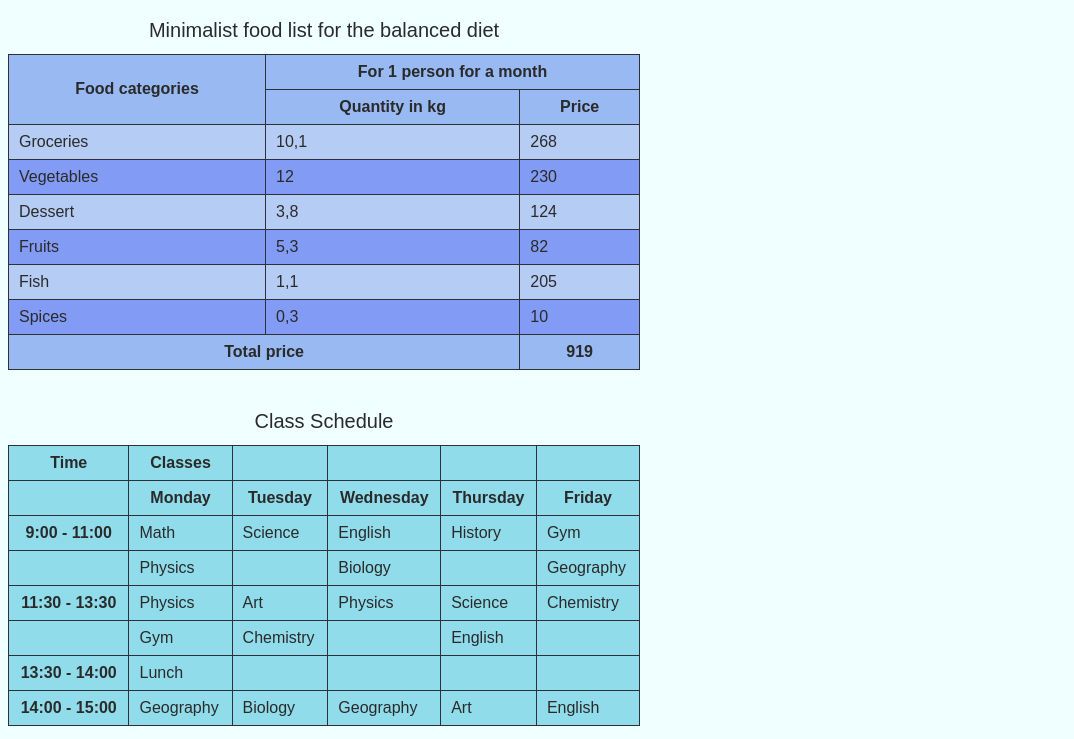
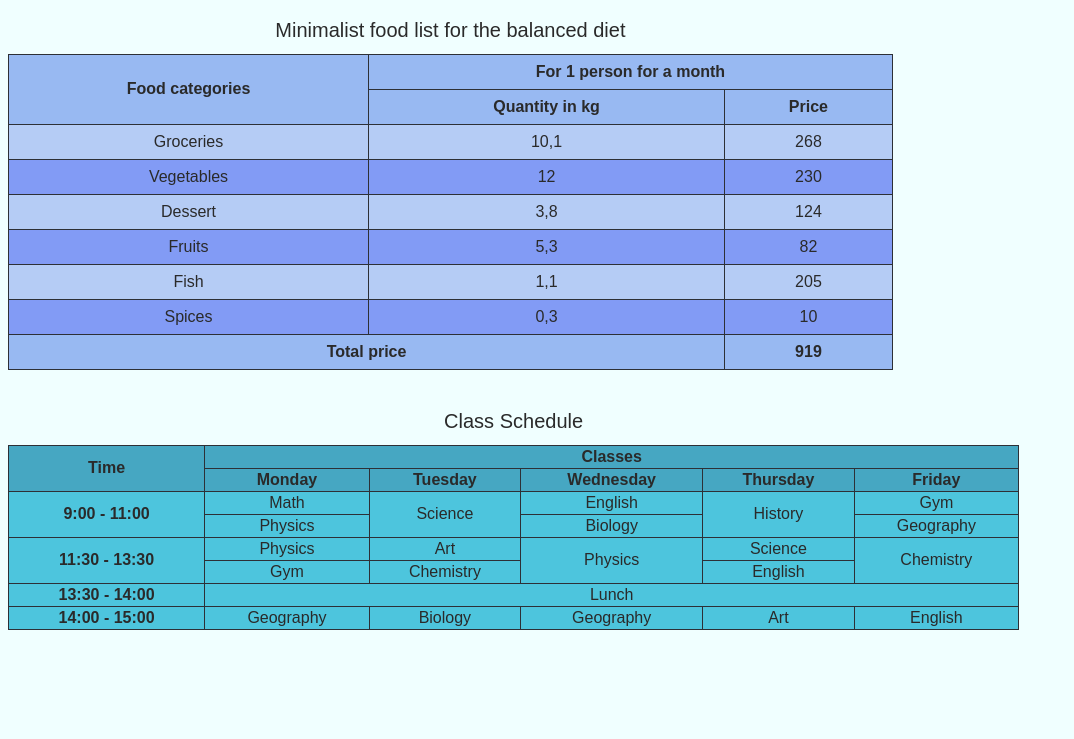
Before and after one commit to tatiana-baranova/HTML-Tables, a website: page index.html in a window 1280 px wide. Shown: the part 61-800 px from the top of the page, without its empty margins (0-1074 px from the left). Drawn offline with Linux system fonts and the light colour scheme.

Commit message:
table grouping and style

```diff
--- a/index.html
+++ b/index.html
@@ -73,15 +73,10 @@
 
       <thead>
         <tr>
-          <th>Time</th>
-          <th>Classes</th>
-          <th></th>
-          <th></th>
-          <th></th>
-          <th></th>
+          <th rowspan="2">Time</th>
+          <th colspan="5">Classes</th>
         </tr>
         <tr>
-          <th></th>
           <th>Monday</th>
           <th>Tuesday</th>
           <th>Wednesday</th>
@@ -92,44 +87,34 @@
 
       <tbody>
         <tr>
-          <th>9:00 - 11:00</th>
+          <th rowspan="2">9:00 - 11:00</th>
           <td>Math</td>
-          <td>Science</td>
+          <td rowspan="2">Science</td>
           <td>English</td>
-          <td>History</td>
+          <td rowspan="2">History</td>
           <td>Gym</td>
         </tr>
         <tr>
-          <th></th>
           <td>Physics</td>
-          <td></td>
           <td>Biology</td>
-          <td></td>
           <td>Geography</td>
         </tr>
         <tr>
-          <th>11:30 - 13:30</th>
+          <th rowspan="2">11:30 - 13:30</th>
           <td>Physics</td>
           <td>Art</td>
-          <td>Physics</td>
+          <td rowspan="2">Physics</td>
           <td>Science</td>
-          <td>Chemistry</td>
+          <td rowspan="2">Chemistry</td>
         </tr>
         <tr>
-          <th></th>
           <td>Gym</td>
           <td>Chemistry</td>
-          <td></td>
           <td>English</td>
-          <td></td>
         </tr>
         <tr>
           <th>13:30 - 14:00</th>
-          <td>Lunch</td>
-          <td></td>
-          <td></td>
-          <td></td>
-          <td></td>
+          <td colspan="5">Lunch</td>
         </tr>
         <tr>
           <th>14:00 - 15:00</th>
--- a/styles.css
+++ b/styles.css
@@ -11,7 +11,7 @@ body {
 .products {
     background-color: rgb(130, 155, 245);
     border-collapse: collapse;
-    width: 50%;
+    width: 70%;
     margin-bottom: 40px;
 }
 
@@ -19,6 +19,7 @@ body {
 .products td {
     padding: 8px 10px;
     border: 1px solid #2d3036;
+    text-align: center;
 }
 
 .products caption {
@@ -42,14 +43,15 @@ body {
 
 .schedule {
     border-collapse: collapse;
-    width: 50%;
+    width: 80%;
     background-color: #91dceb;
 }
 
 .schedule th,
 .schedule td {
-    padding: 8px 10px;
+    padding: 2px 4px;
     border: 1px solid #2d3036;
+    text-align: center;
 }
 
 .schedule caption {
@@ -58,6 +60,14 @@ body {
     caption-side: top;
 }
 
-/* .schedule td:hover {
+.schedule td:hover {
     background-color: #225f6b;
-} */
+}
+
+.schedule thead {
+    background-color: #46a7c2;
+}
+
+.schedule tbody {
+    background-color: #4dc5dd;
+}
```
